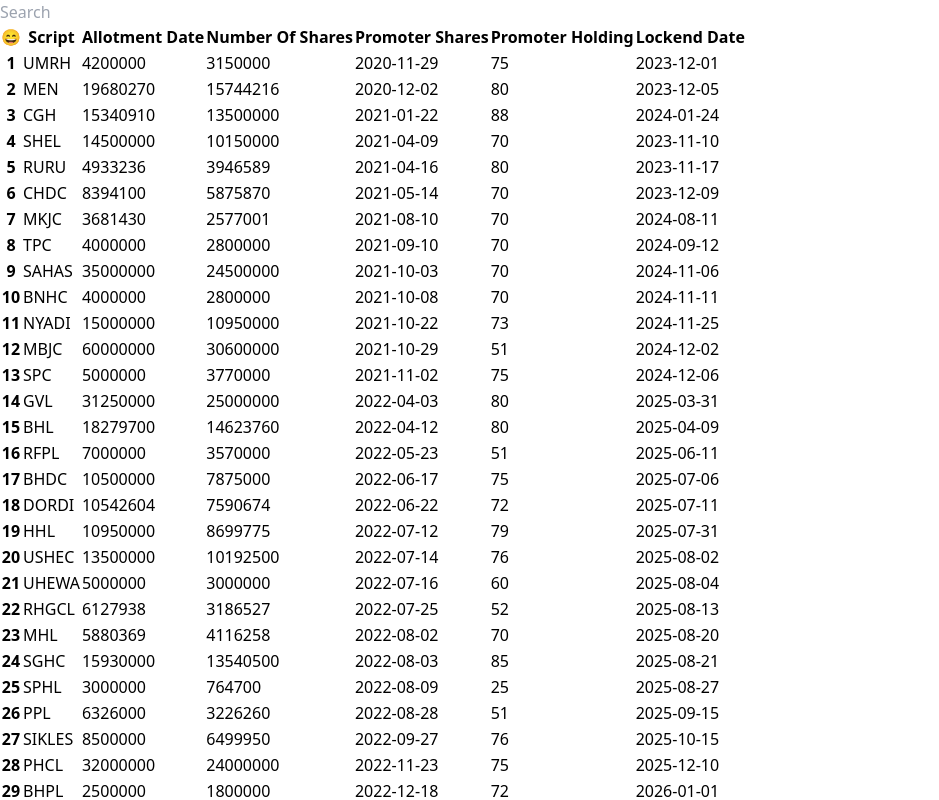
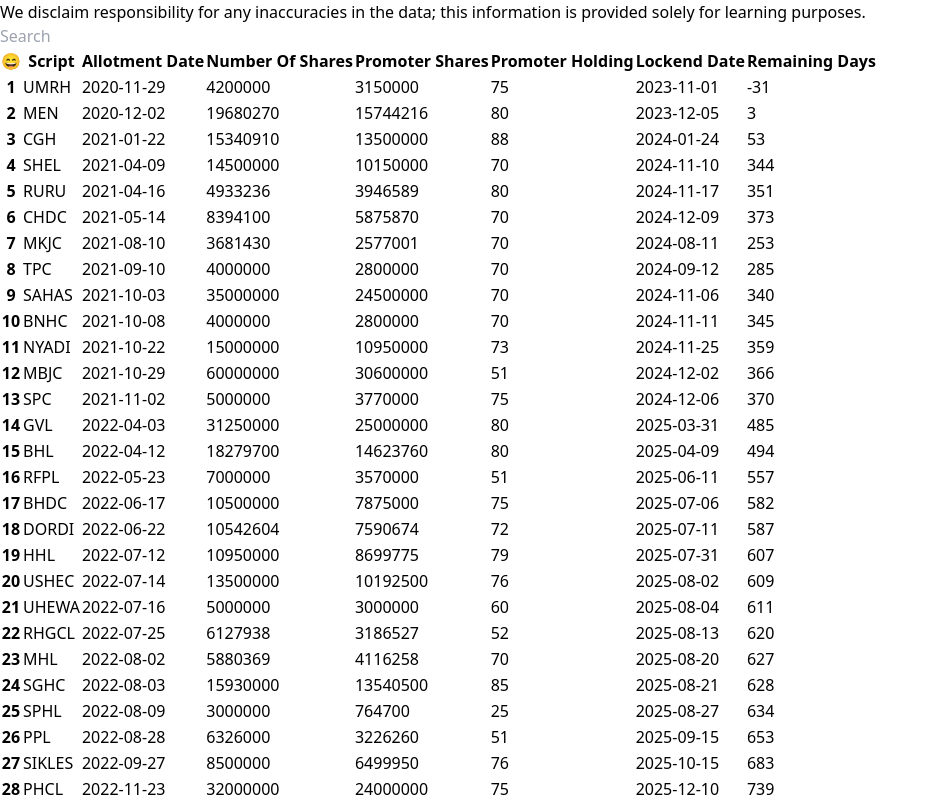
Before and after one commit to nabinkdl/PromoterLockEnd, a React (Vite) app: page / in a window 1280 px wide. Shown: the top 800 px of the page, without its empty margins (0-939 px from the left). Built offline with nearby package versions, Linux system fonts and the light colour scheme.

Commit message:
update Row.jsx, Table.jsx and lockend.js

```diff
--- a/src/Row.jsx
+++ b/src/Row.jsx
@@ -1,6 +1,13 @@
-import React from 'react'
+import React, { useState } from 'react'
 
 function Row({SN,SYMBOL,AllotmentDate,NumberOfShares,PromoterShares,PromoterHolding,LockendDate}) {
+  const [currentDate,setCurrentDate]= useState(new Date())
+  var targetDate = new Date(LockendDate);
+  // 2020-11-29
+
+  var timeDifference = targetDate.getTime() - currentDate.getTime();
+  var remainingDays = Math.ceil(timeDifference / (1000 * 3600 * 24))-1;
+
 
 
   return (
@@ -10,11 +17,13 @@ function Row({SN,SYMBOL,AllotmentDate,NumberOfShares,PromoterShares,PromoterHold
       <tr>
           <th>{SN}</th>
           <td>{SYMBOL}</td>
+          <td className='p-3 text-center'>{AllotmentDate}</td>
           <td className='p-3 text-center'>{NumberOfShares}</td>
           <td className='p-3 text-center'>{PromoterShares}</td>
-          <td className='p-3 text-center'>{AllotmentDate}</td>
           <td className='p-3 text-center'>{PromoterHolding}</td>
           <td className='p-3 text-center'>{LockendDate}</td>
+          <td className='p-3 text-center'>{remainingDays===-1?0:remainingDays}</td>
+
           {/* <td>04</td> */}
         </tr>
 
--- a/src/Table.jsx
+++ b/src/Table.jsx
@@ -10,14 +10,21 @@ function Table() {
       value.toString().toLowerCase().includes(searchTerm.toLowerCase())
     )
   );
+  const getata=(data)=>{
+
+
+  }
 
   return (
-    <div className='bg-[#d5d5d5] h-auto w-full flex justify-center'>
-      <div className='relative text-gray-600'>
+    <div className='bg-[#d5d5d5] h-auto w-full flex justify-center py-5'>
+      <div className='absolute text-gray-600'>
+        <div>
+        We disclaim responsibility for any inaccuracies in the data; this information is provided solely for learning purposes.
+       </div>
         <input
           type='text'
           placeholder='Search'
-          className='bg-[#1f1d0f] text-white items-center w-[890px] h-16 focus:outline-none flex-auto absolute top-9 p-10 text-2xl rounded-2xl'
+          className='bg-[#1f1d0f] text-white items-center w-full h-16 focus:outline-none flex-auto absolute top-9 p-10 text-2xl rounded-2xl'
           value={searchTerm}
           onChange={(e) => setSearchTerm(e.target.value)}
         />
@@ -33,6 +40,8 @@ function Table() {
               <th className='p-3'>Promoter Shares</th>
               <th className='p-3'>Promoter Holding</th>
               <th className='p-3'>Lockend Date</th>
+              <th className='p-3'>Remaining Days</th>
+
             </tr>
           </thead>
           <tbody>
--- a/src/lockend.js
+++ b/src/lockend.js
@@ -7,7 +7,7 @@ export default
           "NumberOfShares":4200000,
           "PromoterShares":3150000,
           "PromoterHolding":75,
-          "LockendDate":"2023-12-01"
+          "LockendDate":"2023-11-01"
        },
        {
           "SN":2,
@@ -34,7 +34,7 @@ export default
           "NumberOfShares":14500000,
           "PromoterShares":10150000,
           "PromoterHolding":70,
-          "LockendDate":"2023-11-10"
+          "LockendDate":"2024-11-10"
        },
        {
           "SN":5,
@@ -43,7 +43,7 @@ export default
           "NumberOfShares":4933236,
           "PromoterShares":3946589,
           "PromoterHolding":80,
-          "LockendDate":"2023-11-17"
+          "LockendDate":"2024-11-17"
        },
        {
           "SN":6,
@@ -52,7 +52,7 @@ export default
           "NumberOfShares":8394100,
           "PromoterShares":5875870,
           "PromoterHolding":70,
-          "LockendDate":"2023-12-09"
+          "LockendDate":"2024-12-09"
        },
        {
           "SN":7,
```
